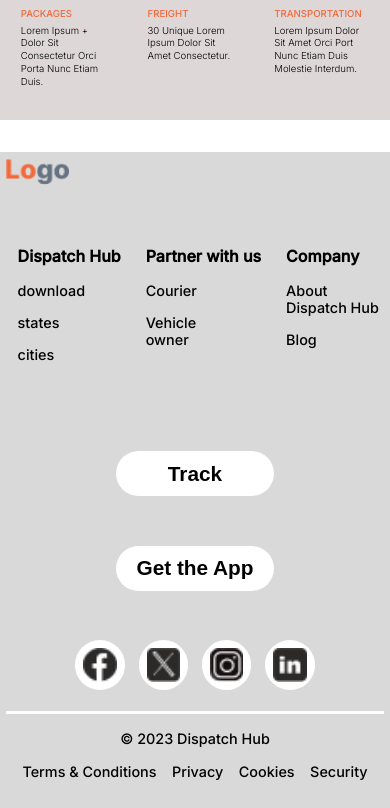
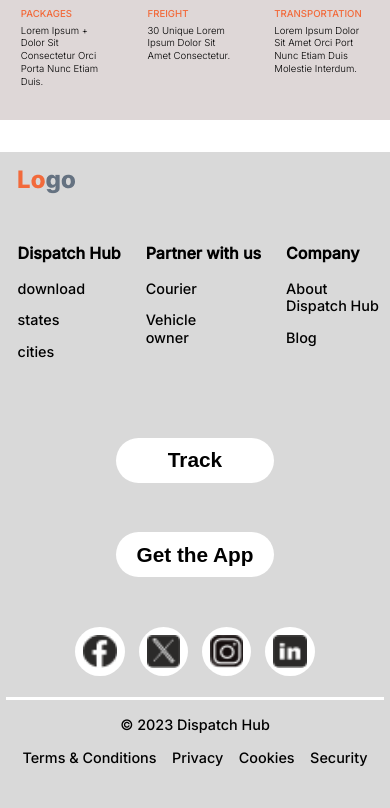
Before and after one commit to Sandiego17/dispatch-hub-blog-page, a React (Create React App) app: page / in a window 390 px wide. Shown: the part 1619-2427 px from the top of the page. Built offline with nearby package versions, Linux system fonts and the light colour scheme.

Commit message:
update: footer Section

```diff
--- a/src/components/footer/Footer.module.css
+++ b/src/components/footer/Footer.module.css
@@ -113,12 +113,12 @@
   }
 
   .footerLogo {
-    margin: 0;
+    margin: 0.7rem 0 0 0.7rem;
     width: 16vw;
   }
 
   .links {
-    margin: 3.6rem 0.7rem;
+    margin: 2.9rem 0.7rem;
     width: 96%;
   }
 
--- a/src/components/footer/Footer.tsx
+++ b/src/components/footer/Footer.tsx
@@ -8,7 +8,7 @@
           <div className={styles.footerLogo}>
             <img
               src={require('../../assets/logos/Logo.png')}
-              className={styles.footerLogo}
+              className={styles.footerLogoImage}
               alt='footer-logo' />
           </div>
           <div className={styles.links}>
```
